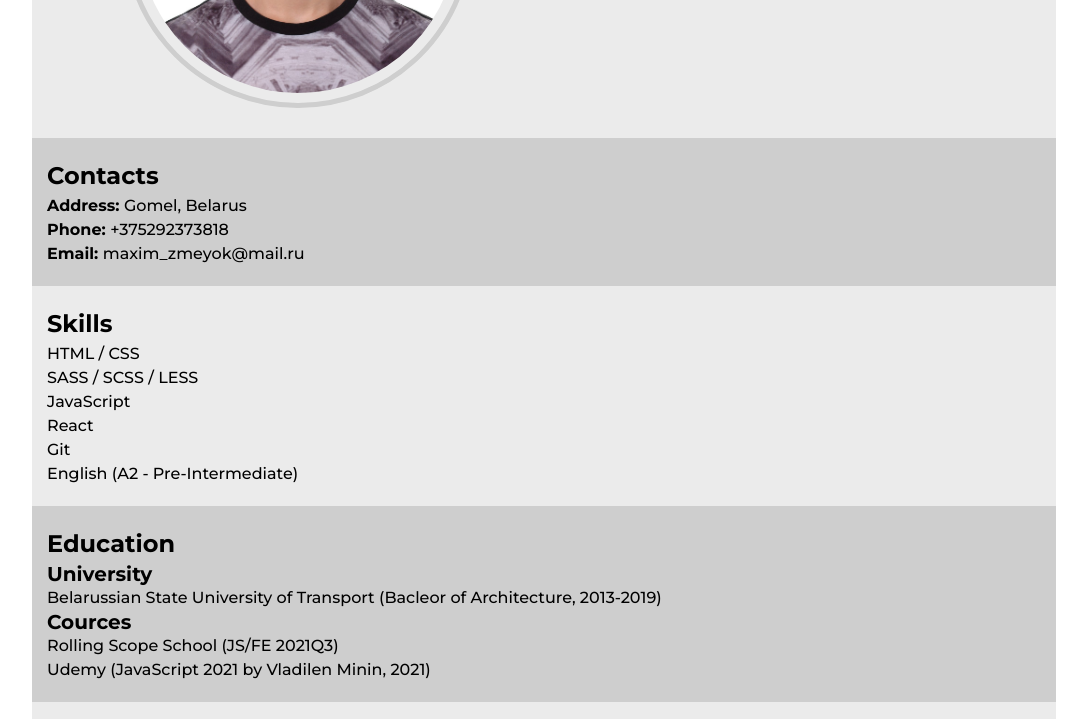
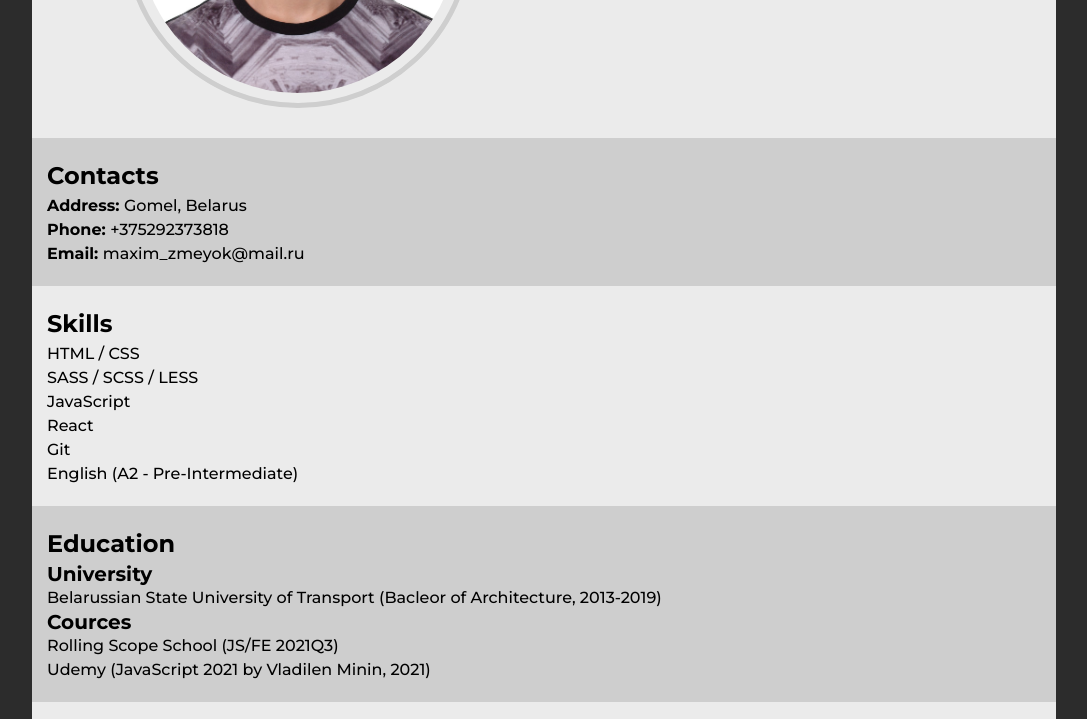
Before and after one commit to maximzmeyok/rsschool-cv, a plain HTML site: page index.html in a window 1280 px wide. Shown: the part 336-1055 px from the top of the page, without its empty margins (96-1183 px from the left). Drawn offline with nearby package versions, Linux system fonts and the light colour scheme.

Commit message:
feat: added background-color

```diff
--- a/style.sass
+++ b/style.sass
@@ -6,6 +6,7 @@ body
     font-weight: 500
     font-family: Montserrat
     line-height: 150%
+    background-color: #2c2c2c
 .container
     max-width: 1024px
     margin: 0px auto
```
Also changed, not shown: style.css.
